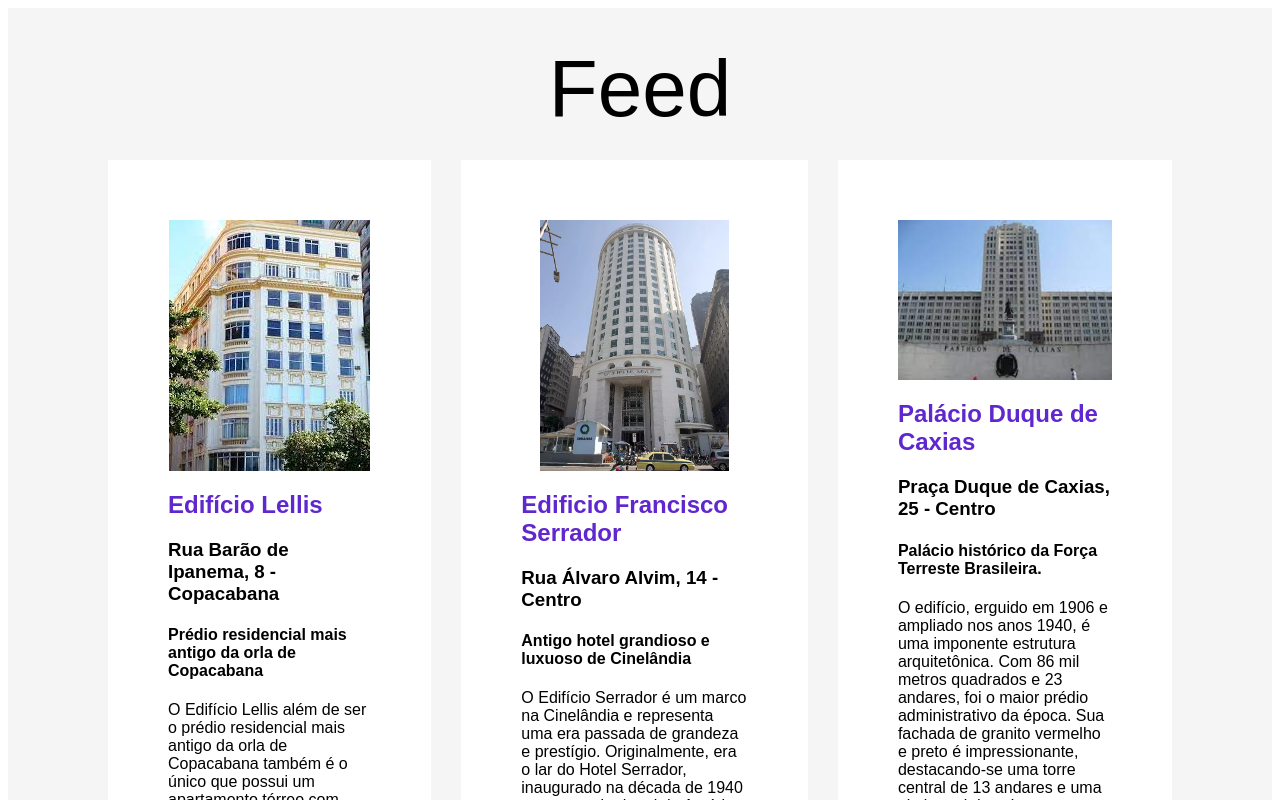
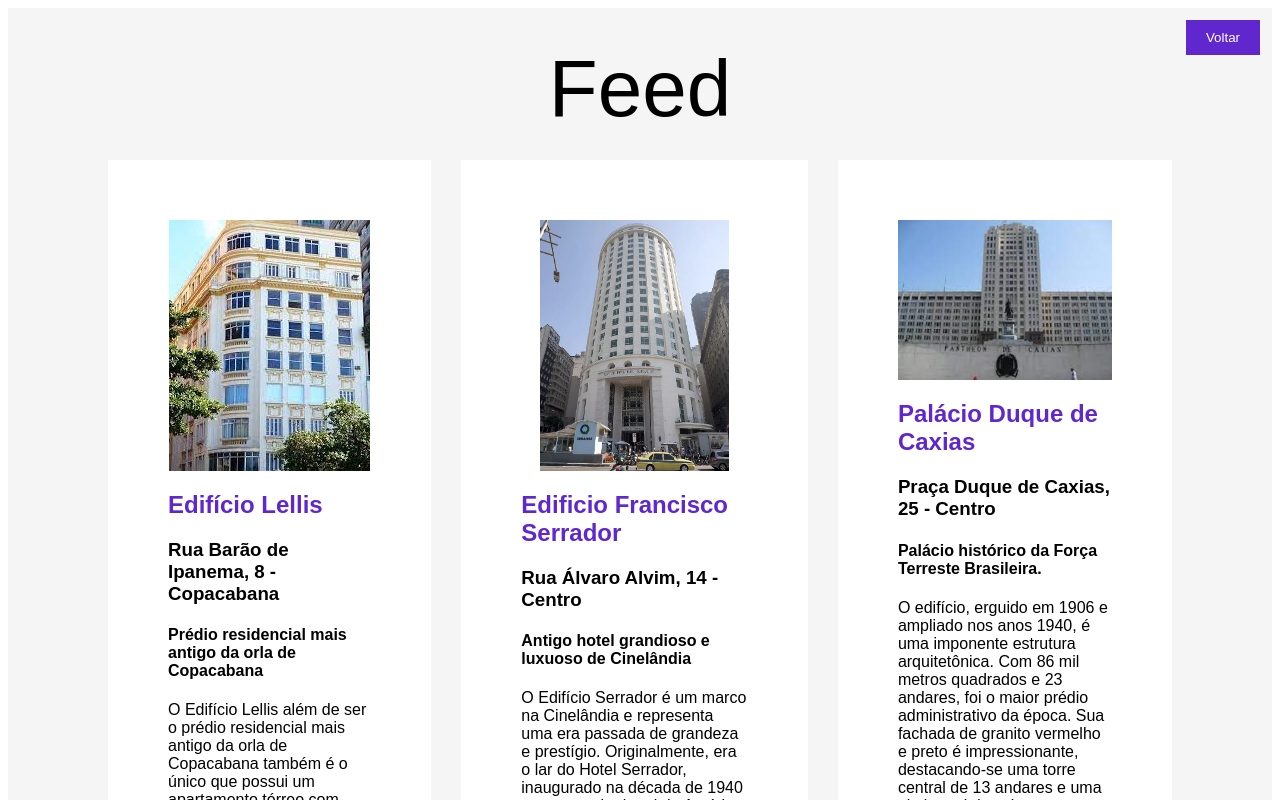
Before and after one commit to GustavopRezende/gabev, a React (Create React App) app in the folder projetoreact/: page /feed in a window 1280 px wide. Shown: the top 800 px of the page. Built offline with nearby package versions, Linux system fonts and the light colour scheme.

Commit message:
Feed Completo +1 caso de uso

```diff
--- a/projetoreact/src/Pages/Principais/Feed.jsx
+++ b/projetoreact/src/Pages/Principais/Feed.jsx
@@ -9,6 +9,11 @@ import '../css/style.css';
 const Feed = () => {
   return (
     <div className='feed'>
+      {/* Botão para retornar à página inicial */}
+      <Link to="/">
+        <button className='botao-voltar'>Voltar</button>
+      </Link>
+
       <header className='titulo'>Feed</header>
       <div className='grid-container'>
         <div className='grid-item'>
--- a/projetoreact/src/Pages/css/style.css
+++ b/projetoreact/src/Pages/css/style.css
@@ -66,3 +66,13 @@
   color: white;
 
 }
+
+.botao-voltar {
+  background-color: #5f27cd;
+  border: none;
+  padding: 10px 20px;
+  color: white;
+  position: absolute;
+  top: 20px;
+  right: 20px;
+}
```
Also changed, not shown: projetoreact/src/Pages/Feed.jsx (deleted, +0 -22 lines), 1 other file (tests, documents, lock files or other folders).
